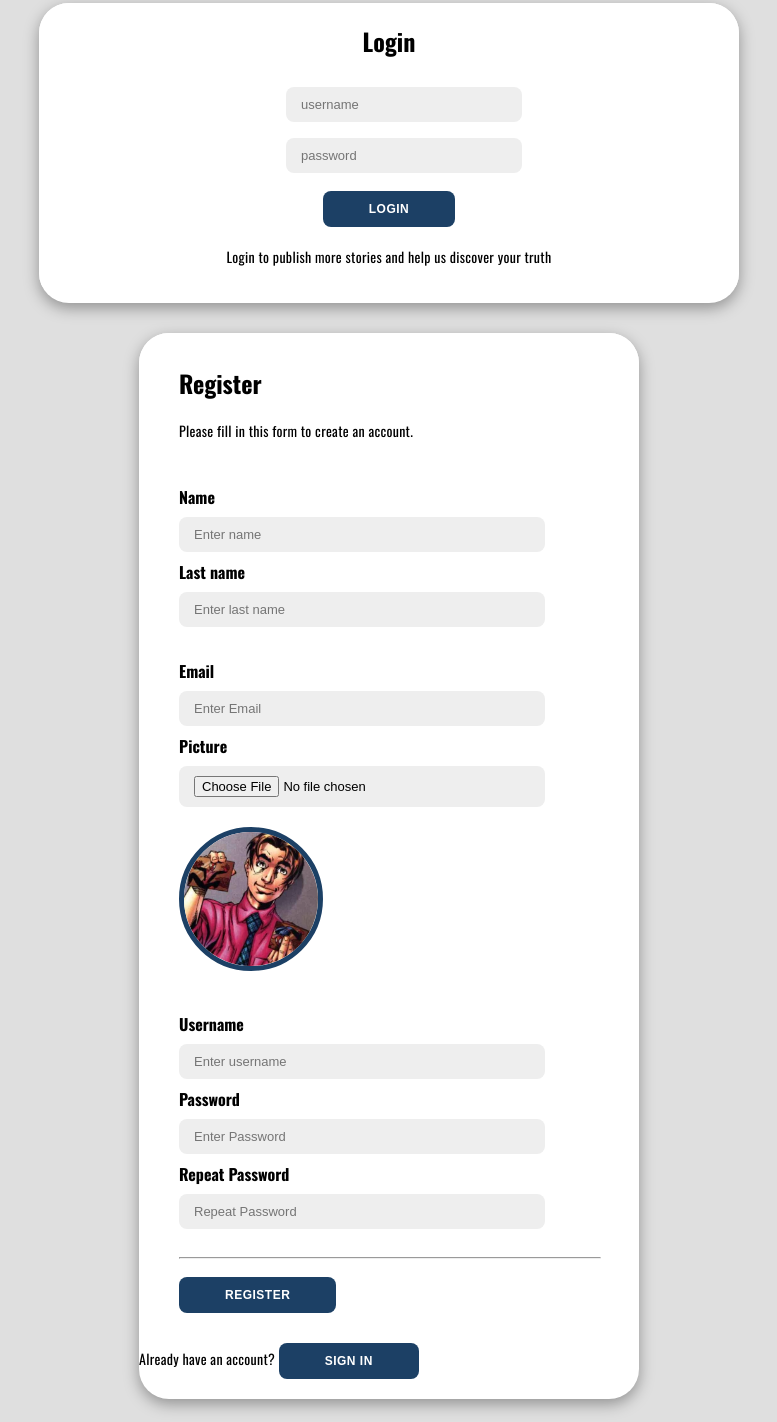
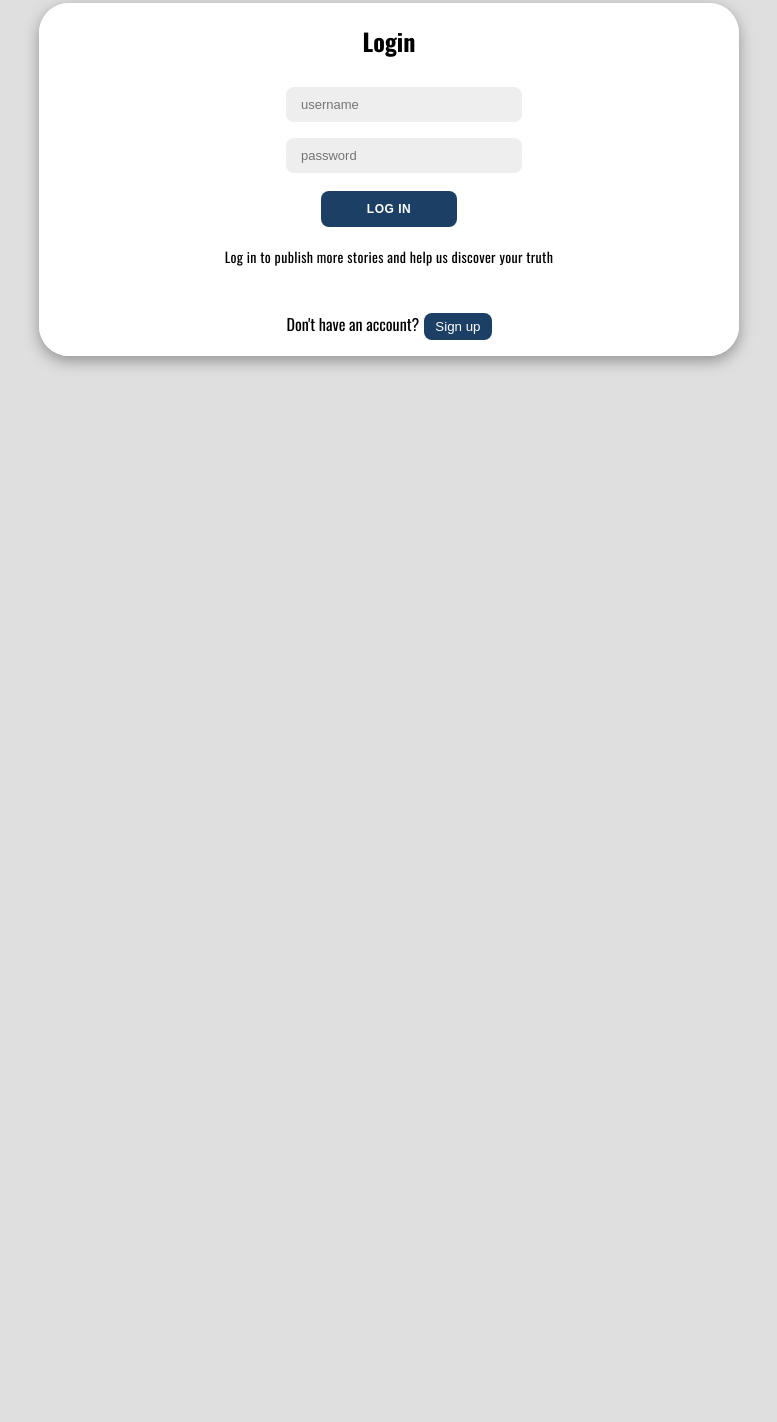
Before and after one commit to yapu115/Newspaper-project, a plain HTML site: page signin.html in a window 1280 px wide. Shown: the part 278-1700 px from the top of the page, without its empty margins (251-1028 px from the left). After the commit the page ends 800 px from the top, so only its background shows below. Drawn offline with nearby package versions, Linux system fonts and the light colour scheme.

Commit message:
sign up update

```diff
--- a/script_login.js
+++ b/scriptLogin.js
@@ -1,6 +1,6 @@
 "use strict";
 
-let loggedIn;
+let loggedIn = stringToBoolConvertion(localStorage.getItem("loggedIn"));
 
 // json
 const getInfo = async ()=>{
@@ -125,7 +125,7 @@ DBRequestUsers.onsuccess = () => {
                     localStorage.setItem("userId", userInfo.id);
                     localStorage.setItem("userInfo", JSON.stringify(userInfo))
                     localStorage.setItem("loggedIn", loggedIn);
-                    welcomeUser(userInfo)
+                    welcomeUser(userInfo);
                 }
                 else if (user === username && password != userPassword){
                     let errorMessageP = document.createElement("p");
@@ -141,9 +141,70 @@ DBRequestUsers.onsuccess = () => {
         })
     }
 
+    // document.getElementById("signup-picture").addEventListener("change", function(event) {
+    //     let file = event.target.files[0];
+
+    //     if (file) {
+    //         let reader = new FileReader();
+    //         reader.onload = function(event) {
+    //             let urlImg = event.target.result;
+
+    //             const img = document.createElement("img");
+    //             img.src = urlImg;
+    //             img.width = 300;
+
+    //             newArtImage.innerHTML = "";
+    //             newArtImage.appendChild(img);
+
+    //             increaseImgWidth.style.display = "inline-block";
+    //             reduceImgWidth.style.display = "inline-block";
+
+    //             increaseImgWidth.addEventListener("click", function(){
+    //                 if (img.width < 400) img.width += 50
+    //                 console.log(img.width);
+    //             })
+
+    //             reduceImgWidth.addEventListener("click", function(){
+    //                 if (img.width > 200) img.width -= 50
+    //                 console.log(img.width);
+    //             })
+    //         };
+    //         reader.readAsDataURL(file);
+    //     }
+    // });
+
+    document.getElementById("signup-form-container").addEventListener("submit", (event)=>{
+        event.preventDefault()
+        const name = document.getElementById("signup-name").value;
+        const lastName = document.getElementById("signup-last-name").value;
+        const email = document.getElementById("signup-email").value;
+        const picture = document.getElementById("signup-picture-file").files[0];
+        const username = document.getElementById("signup-username").value;
+        const password = document.getElementById("signup-password").value;
+        const repeatedPassword = document.getElementById("signup-password-repeat").value;
+
+        if (password === repeatedPassword){
+            const newUser = {
+                username: username,
+                password: password,
+                name: name,
+                last_name: lastName,
+                email: email,
+                picture: picture,
+            }
+
+            console.log(newUser)
+            location.reload()
+            // saveUser(newUser);
+        }
+        else console.log("the passwords do not match")
+    });
+
+
+
+
     document.getElementById('login-button').addEventListener("click", checkLogin);
 
-    loggedIn = stringToBoolConvertion(localStorage.getItem("loggedIn"))
     if (loggedIn){
         const userId = parseInt(localStorage.getItem("userId"));
         getUserById(userId).then(userInfo => {
@@ -152,10 +213,41 @@ DBRequestUsers.onsuccess = () => {
         .catch(e=>{
             console.log(e)
         })
+    }
 }
 
+if (!loggedIn){
+    const loginContainer = document.getElementById("login-container");
+    const signupContainer = document.getElementById("signup-container");
 
+    const setSignup = ()=> {
+        signupContainer.style.display = "block";
+        loginContainer.style.display = "none";
+    }
 
+    const setLogin = ()=> {
+        signupContainer.style.display = "none";
+        loginContainer.style.display = "block";
+    }
+    document.getElementById("signup-option-btn").addEventListener("click", ()=> {
+        setSignup();
+        window.scrollTo(0, 270)
+        localStorage.setItem("showSignUp", true)
+    })
+    document.getElementById("login-option-btn").addEventListener("click", ()=> {
+        setLogin();
+        localStorage.setItem("showSignUp", false)
+    })
+
+    const showSignup = localStorage.getItem("showSignUp");
+    if (showSignup && stringToBoolConvertion(showSignup)){
+        setSignup();
+    }
+    else {
+        setLogin();
+    }
+
+}
 
 
 
@@ -164,8 +256,6 @@ function stringToBoolConvertion(string) {
     if (string == "true") boolStatus = true
     else boolStatus = false
     return boolStatus
-}
-
 }
 
 
@@ -201,7 +291,7 @@ function welcomeUser(userInfo){
     let welcomeDiv = document.createElement("div");
     welcomeDiv.setAttribute("id", "welcome-container")
 
-    let userForm = document.getElementById("login-register-container");
+    let userForm = document.getElementById("login-signup-container");
     userForm.appendChild(welcomeDiv);
 
     let userPicture = document.createElement("img");
--- a/signin.html
+++ b/signin.html
@@ -22,9 +22,9 @@
             </nav>
         </div>
     </Header>
-    <div id="login-register-container">
+    <div id="login-signup-container">
         <div id="login-container">
-            <form>
+            <form id="login-form-container">
                 <h2>Login</h2>
                 <div id="form-username">
                     <input type="text" id="username" placeholder="username" >
@@ -32,58 +32,62 @@
                 <div id="form-password">
                     <input type="password" id="password" placeholder="password">
                 </div>
-                <button type="button" id="login-button">Login</button>
-                <p id="message">Login to publish more stories and help us discover your truth</p>
+                <button type="button" id="login-button">Log in</button>
+                <p id="message">Log in to publish more stories and help us discover your truth</p>
             </form>
+            <div id="signup-option">
+                <p>Don't have an account?<button id="signup-option-btn">Sign up</button></p>
+            </div>
         </div>
 
 
 
-        <div id="register-container">
-            <form>
+        <div id="signup-container">
+            <form id="signup-form-container">
                 <div>
-                    <h2>Register</h2>
+                    <h2>Sign up</h2>
                     <p>Please fill in this form to create an account.</p>
                 </div>
+                <hr width="100%">
 
                 <div>
                     <label for="name"><b>Name</b></label>
-                    <input type="text" placeholder="Enter name" name="name" id="register-name" required>
+                    <input type="text" placeholder="Enter name" name="name" id="signup-name" required>
 
                     <label for="last-name"><b>Last name</b></label>
-                    <input type="text" placeholder="Enter last name" name="last-name" id="register-last-name" required>
+                    <input type="text" placeholder="Enter last name" name="last-name" id="signup-last-name" required>
                 </div>
 
                 <div>
                     <label for="email"><b>Email</b></label>
-                    <input type="text" placeholder="Enter Email" name="email" id="email" required>
+                    <input type="text" placeholder="Enter Email" name="email" id="signup-email" required>
 
                     <label for="picture"><b>Picture</b></label>
-                    <input type="file" name="register-picture" id="register-picture-file">
-                    <div id="register-picture"><img src="img/staff/parker.png" alt=""></div>
+                    <input type="file" name="signup-picture" id="signup-picture-file">
+                    <div id="signup-picture"><img src="img/staff/parker.png" alt=""></div>
                 </div>
 
                 <div>
                     <label for="username"><b>Username</b></label>
-                    <input type="text" placeholder="Enter username" name="username" id="register-username" required>
+                    <input type="text" placeholder="Enter username" name="username" id="signup-username" required>
 
                     <label for="psw"><b>Password</b></label>
-                    <input type="password" placeholder="Enter Password" name="psw" id="psw" required>
+                    <input type="password" placeholder="Enter Password" name="signup-password" id="signup-password" required>
 
 
                     <label for="psw-repeat"><b>Repeat Password</b></label>
-                    <input type="password" placeholder="Repeat Password" name="psw-repeat" id="psw-repeat" required>
+                    <input type="password" placeholder="Repeat Password" name="signup-password-repeat" id="signup-password-repeat" required>
                 </div>
                 <hr width="100%">
 
-                <button type="submit" class="registerbtn">Register</button>
+                <button type="submit">Sign up</button>
 
             </form>
-            <div class="container signin">
-                <p>Already have an account? <button id="signin-btn">Sign in</button></p>
+            <div id="signin-option">
+                <p>Already have an account?<button id="login-option-btn">Log in</button></p>
             </div>
         </div>
     </div>
-    <script src="script_login.js"></script>
+    <script src="scriptLogin.js"></script>
 </body>
 </html>
--- a/style.css
+++ b/style.css
@@ -469,7 +469,7 @@ button:hover {
 
 
 
-#login-container, #register-container{
+#login-container, #signup-container{
     background-color: #fff;
     border-radius: 30px;
     box-shadow: 0 5px 15px rgba(0, 0, 0, 0.35);
@@ -481,12 +481,12 @@ button:hover {
     margin: 30px auto;
 }
 
-#login-container {
-    /* display: none; */
+#signup-container {
+    display: none;
 }
 
 
-#login-container p, #register-container p{
+#login-form-container p, #signup-form-container p{
     font-size: 14px;
     line-height: 20px;
     letter-spacing: 0.3px;
@@ -494,7 +494,7 @@ button:hover {
 }
 
 
-#login-container button, #register-container button{
+#login-form-container button, #signup-form-container button{
     background-color: #1c4065;
     color: #fff;
     font-size: 12px;
@@ -509,31 +509,31 @@ button:hover {
 }
 
 
-#login-container form, #register-container form{
+#login-form-container, #signup-form-container, #signup-option{
     background-color: #fff;
     display: flex;
     align-items: center;
     justify-content: center;
     flex-direction: column;
     padding: 0 40px;
-    height: 100%;
 }
 
-#register-container {
+#signup-form-container{
+    align-items: start;
+}
+
+#signup-container {
     width: 500px;
 }
 
-#register-container form{
-    align-items: start;
-}
 
-#register-container form div{
+#signup-form-container div{
     margin: 12px 0;
     margin-right: 20%;
 }
 
 
-#login-container input, #register-container input{
+#login-form-container input, #signup-form-container input{
     background-color: #eee;
     border: none;
     margin: 8px 0;
@@ -546,24 +546,29 @@ button:hover {
 
 
 
-#register-picture img {
+#signup-picture img {
     border-radius: 50%;
     border: 5px #1c4065 solid;
     width: 50%;
 }
 
-#signin-btn {
-    background-color: #000;
+#signin-option {
+    margin-left: 5%;
+    font-size: medium;
+}
+#signup-option{
+    font-size: medium;
+}
+
+#signup-option-btn, #login-option-btn  {
+    background-color: #1c4065;
     color: #fff;
-    font-size: 12px;
-    padding: 10px 45px;
+    padding: 5px 10px;
     border: 1px solid transparent;
     border-radius: 8px;
-    font-weight: 600;
-    letter-spacing: 0.5px;
-    text-transform: uppercase;
     margin-top: 10px;
     cursor: pointer;
+    margin-left: 5px;
 }
 
 
```
